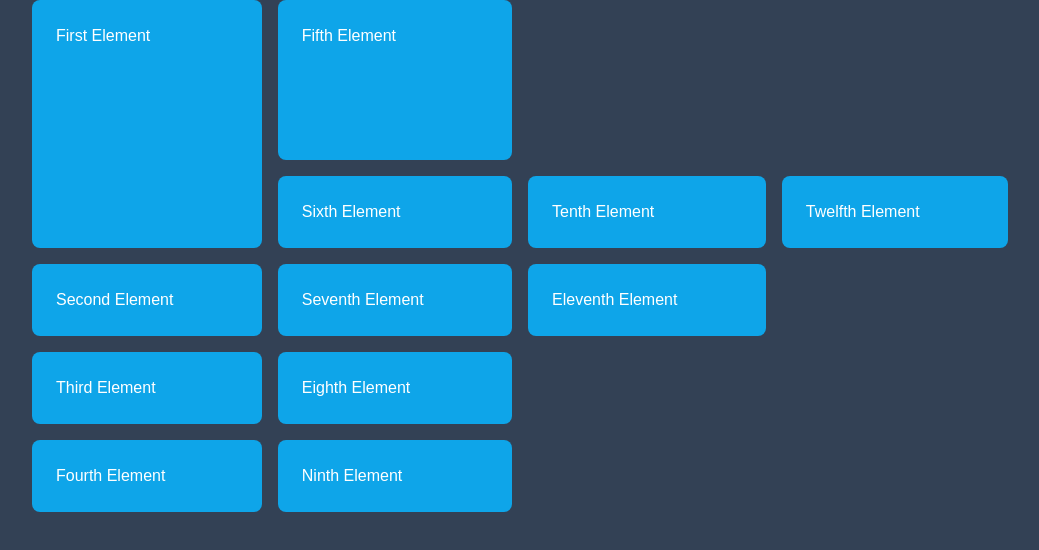
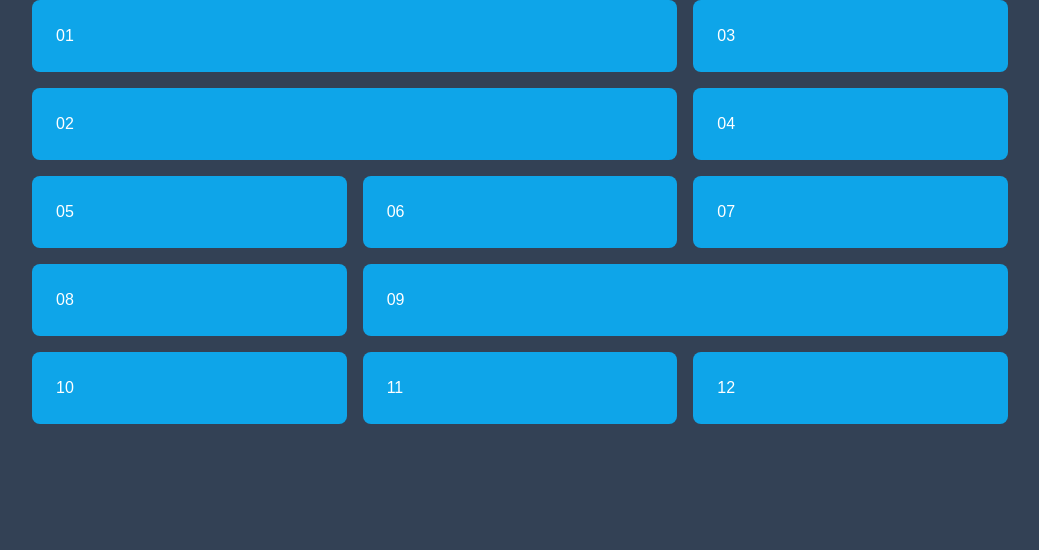
Before and after one commit to Yash-EnactOn/Tailwind-CSS, a Next.js app: page / in a window 1280 px wide. Shown: the top 550 px of the page, without its empty margins (120-1159 px from the left). Built offline with nearby package versions, Linux system fonts and the light colour scheme; a web font is replaced by a local one.

Commit message:
grid-flow-row-dense and grid-flow-col-dense

```diff
--- a/app/page.tsx
+++ b/app/page.tsx
@@ -131,7 +131,7 @@
         </div>
       </div> */}
 
-      <div className="h-screen text-white bg-slate-700 Parent">
+      {/* <div className="h-screen text-white bg-slate-700 Parent">
         <div className="container mx-auto">
           <div className="grid grid-flow-col grid-rows-6 gap-4">
             <div className="p-6 rounded-lg bg-sky-500 row-span-3">First Element</div>
@@ -148,6 +148,25 @@
             <div className="p-6 rounded-lg bg-sky-500 row-end-4">Twelfth Element</div>
           </div>
         </div>
+      </div> */}
+
+      <div className="h-screen text-white bg-slate-700 Parent">
+        <div className="container mx-auto">
+          <div className="grid grid-flow-row-dense grid-cols-3 grid-rows-3 gap-4">
+            <div className="col-span-2 p-6 rounded-lg bg-sky-500">01</div>
+            <div className="col-span-2 p-6 rounded-lg bg-sky-500">02</div>
+            <div className="p-6 rounded-lg bg-sky-500">03</div>
+            <div className="p-6 rounded-lg bg-sky-500">04</div>
+            <div className="p-6 rounded-lg bg-sky-500">05</div>
+            <div className="p-6 rounded-lg bg-sky-500">06</div>
+            <div className="p-6 rounded-lg bg-sky-500">07</div>
+            <div className="p-6 rounded-lg bg-sky-500">08</div>
+            <div className="col-span-2 p-6 rounded-lg bg-sky-500">09</div>
+            <div className="p-6 rounded-lg bg-sky-500">10</div>
+            <div className="p-6 rounded-lg bg-sky-500">11</div>
+            <div className="p-6 rounded-lg bg-sky-500">12</div>
+          </div>
+        </div>
       </div>
 
 
```
